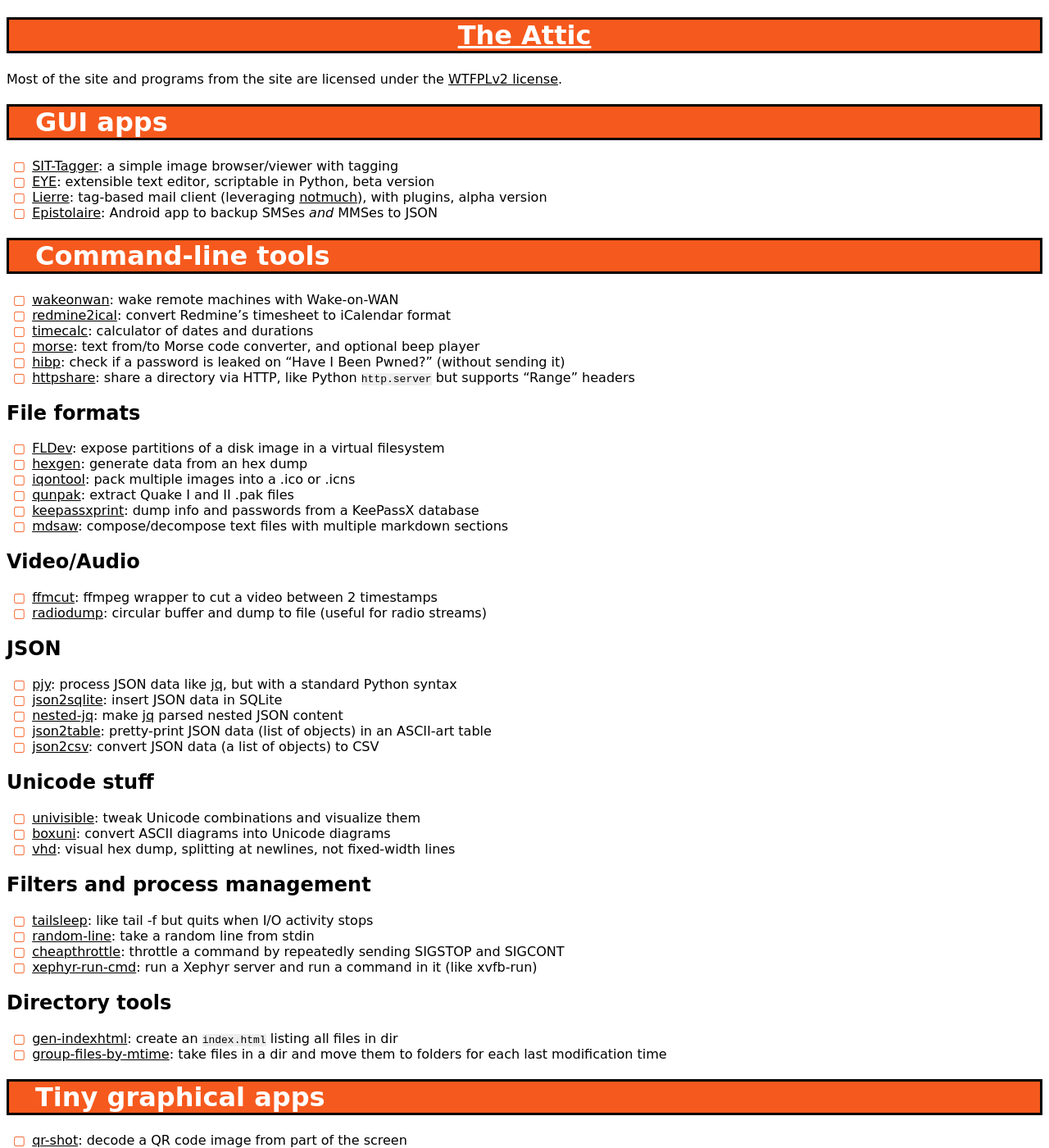
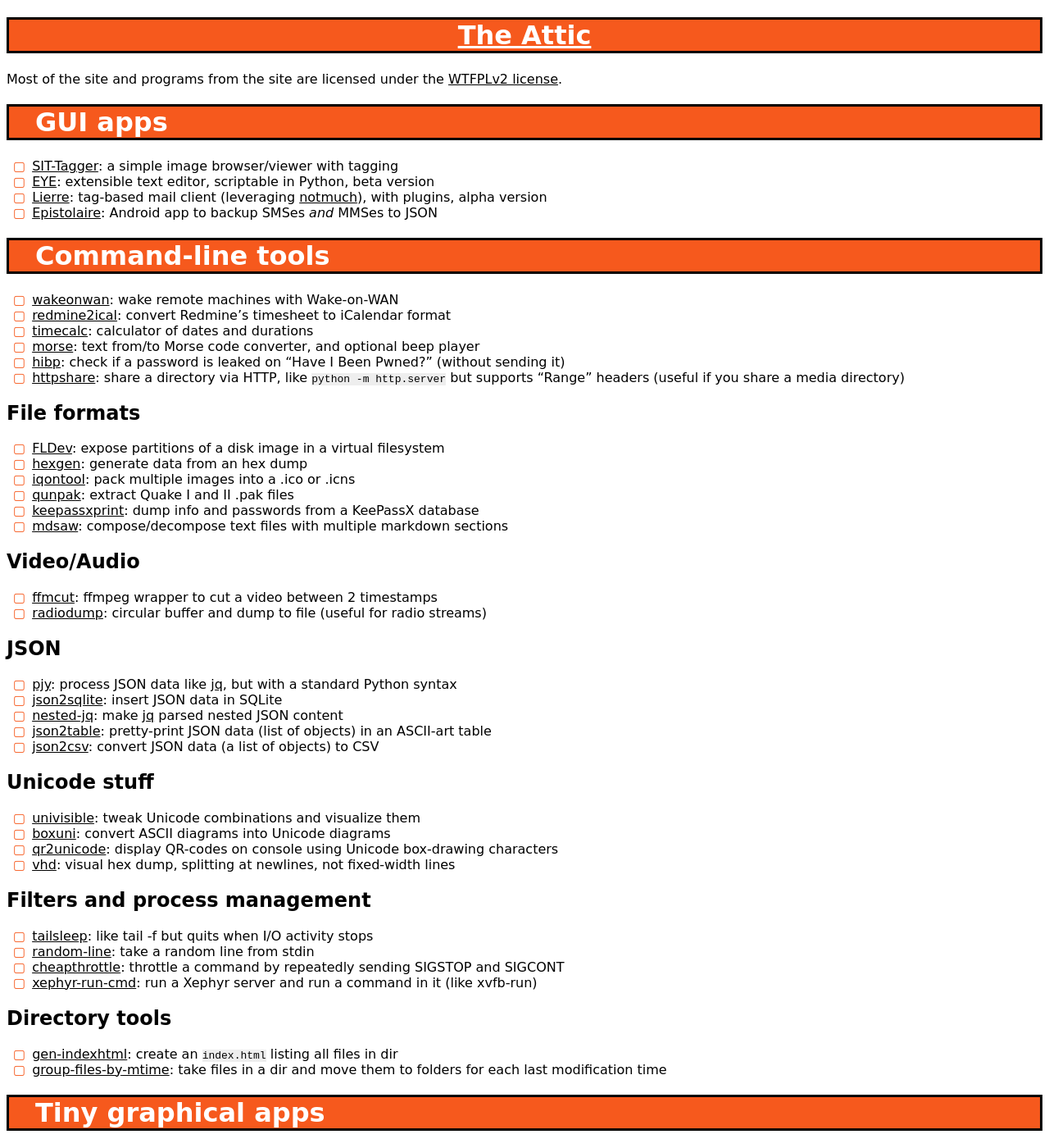
Before and after one commit to hydrargyrum/hydrargyrum.github.io, a Jekyll site: the page built from index-progs.md, in a window 1280 px wide and 1400 px high. Shown: the whole window at 82% size. Built offline with Jekyll 4.4.1, drawn with Linux system fonts in a browser that asks for light colours.

Commit message:
index-progs: small tweaks

```diff
--- a/index-progs.md
+++ b/index-progs.md
@@ -21,7 +21,7 @@
 - [timecalc](timecalc): calculator of dates and durations
 - [morse](morse): text from/to Morse code converter, and optional beep player
 - [hibp](hibp): check if a password is leaked on "Have I Been Pwned?" (without sending it)
-- [httpshare](https://github.com/hydrargyrum/attic/tree/master/httpshare): share a directory via HTTP, like Python `http.server` but supports "Range" headers
+- [httpshare](https://github.com/hydrargyrum/attic/tree/master/httpshare): share a directory via HTTP, like `python -m http.server` but supports "Range" headers (useful if you share a media directory)
 
 
 ## File formats ##
@@ -53,6 +53,7 @@
 
 - [univisible](univisible): tweak Unicode combinations and visualize them
 - [boxuni](boxuni): convert ASCII diagrams into Unicode diagrams
+- [qr2unicode](qr2unicode): display QR-codes on console using Unicode box-drawing characters
 - [vhd](vhd): visual hex dump, splitting at newlines, not fixed-width lines
 
 
```
Also changed, not shown: other parts of index-progs.md (+1 -1 lines).
